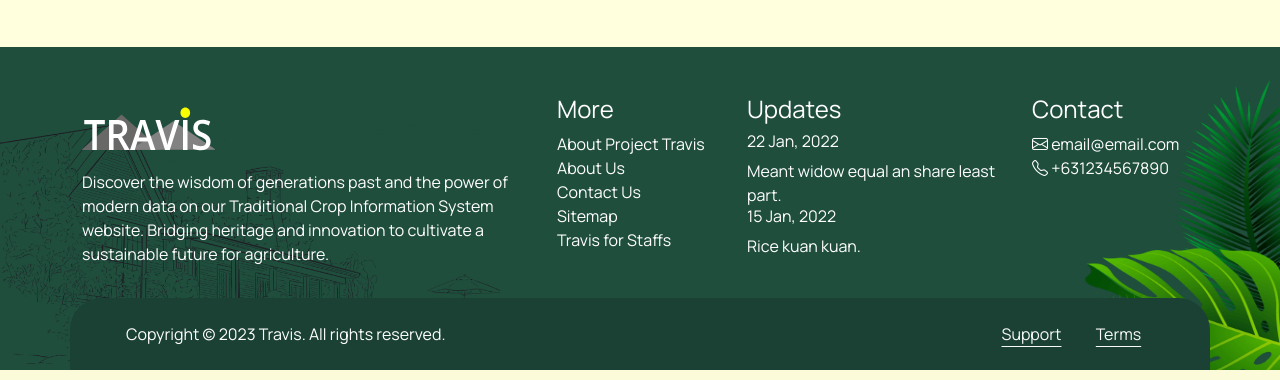
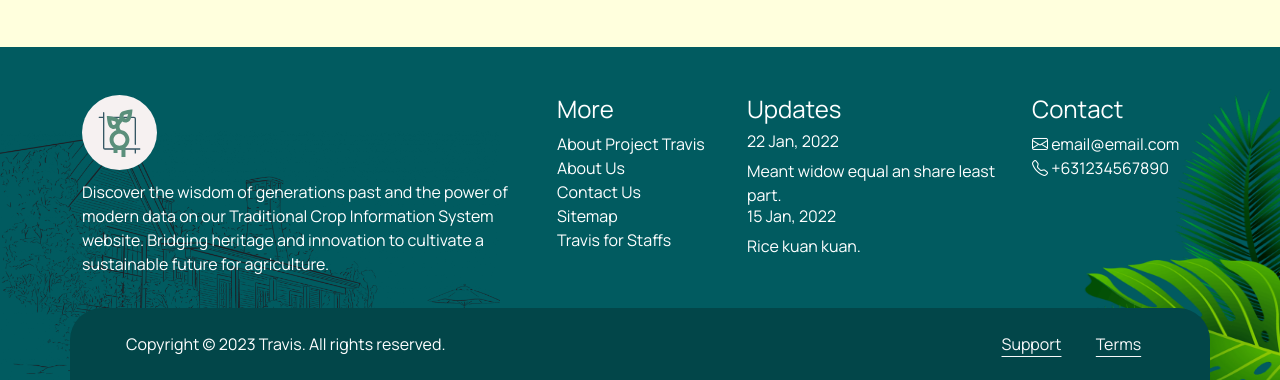
Before and after one commit to UJFord/uma, a PHP site: page / in a window 1280 px wide. Shown: the part 1209-1589 px from the top of the page. Run offline with PHP 8.4, Linux system fonts and the light colour scheme; some libraries are stand-ins or nearby versions.

Commit message:
color pallete change

```diff
--- a/css/landing.css/landing.css
+++ b/css/landing.css/landing.css
@@ -1,4 +1,22 @@
 @import url('https://fonts.googleapis.com/css2?family=Manrope:wght@400;700&family=Pacifico&display=swap');
+
+/* variable colors */
+:root{
+	/* color pallete */
+	--mainBrand: #016A70;
+	--darkAccent:#647A78;
+	--lightAccent: #7FA9AD;
+	--darkShades: #202A21;
+	--lightShades: #FFFFDD;
+
+	/* others */
+	--searchTextColor: #e7e7e7;
+	--headColor: #ffc861;
+}
+
+a{
+	color: #fff;
+}
 
 * {
 	margin: 0;
@@ -9,26 +27,22 @@
 body {
 	font-size: 16px;
 	font-family: 'Manrope', sans-serif;
-	background: #ffffdd;
+	background: var(--lightShades);
 }
 
 /* nav */
 #nav {
-	color: white;
-	background: #004b4f;
-	background: linear-gradient(
-		193deg,
-		rgba(0, 75, 79, 1) 0%,
-		rgba(1, 106, 112, 1) 100%
-	);
-    box-shadow: 0px 13px 28px -5px rgba(0,0,0,0.44);
+	/* color: #ffffff; */
+	background: var(--mainBrand);
+	background: linear-gradient(193deg, rgba(0,75,79,1) 0%, rgba(0,88,93,1) 24%, rgba(1,106,112,1) 100%);
+    box-shadow: 0px 13px 28px -5px #00000070;
 }
 /* nav search */
 #nav-search {
 	background: #f5f5f53f;
 }
 :root {
-	--searchTextColor: rgb(231, 231, 231);
+
 }
 	#nav-search input {
 		background: none;
@@ -63,7 +77,7 @@ body {
 		/* caption */
 		.carousel-caption h5{
 			font-size: 3em;
-			color: #ffc861;
+			color: var(--headColor);
 			font-family: 'Pacifico', cursive;
 		}
 
@@ -106,7 +120,7 @@ body {
 }
 	/* plink on active */
 	.plink-container:active{
-		border: 5px #A2C579 solid;
+		box-shadow: rgba(0, 0, 0, 0.4) 0px 2px 4px, rgba(0, 0, 0, 0.3) 0px 7px 13px -3px, rgba(0, 0, 0, 0.2) 0px -3px 0px inset;
 	}
 	/* plink on hover */
 	.plink-container:hover{
@@ -149,8 +163,6 @@ body {
 
 		/* text */
 		.plink-text{
-			/* border: 1px red solid; */
-			color: #fff;
 			height: 30%;
 			z-index: 1;
 			padding: 10px 0 10px 20px;
@@ -171,7 +183,7 @@ body {
 			}
 		/* arrow */
 		.arrow-container{
-			/* border: cyan solid 1px; */
+			position: relative;
 			color: #ffffff;
 			z-index: 1;
 			flex: 1;
@@ -180,30 +192,31 @@ body {
 				justify-content: center;
 				align-items: center;
 
-			animation: arrowDown 0.5s ease-out 0s 1 forwards;
+			animation: arrowDown 0.3s ease-out 0s 1 forwards;
 		}
 			/* animation */
 			.plink-container:hover .arrow-container{
-				animation: arrowUp 0.5s ease-out 0s 1 forwards;
-			}
-			.plink-container:hover .arrow-container:hover{
-				animation: arrowDown 0.5s ease-out 0s 1 forwards;
+				animation: arrowUp 0.3s ease-out 0s 1 forwards;
 			}
 				@keyframes arrowUp {
 					0% {
 						transform: rotate(0deg);
+						left: 0;
 					}
 
 					100% {
 						transform: rotate(-45deg);
+						left: -3px;
 					}
 				}
 				@keyframes arrowDown {
 					0% {
 						transform: rotate(-45deg);
+						left: -3px;
 					}
 					100% {
 						transform: rotate(0deg);
+						left: 0;
 					}
 				}
 
@@ -261,44 +274,73 @@ body {
 	}
 
 	/* TAGS AND SOCIALS*/
+#landing-tags,  #landing-socials{
+	background-color: var(--darkShades);
+	border-radius: 0.5rem;
+}
 	/* tags */
-	#landing-tags{
-		background-color: #fff;
-	}
 		/* titles */
 		#landing-tags h4,
 		#landing-socials h4{
-			border-bottom: 3px #004b4f solid;
+			color: #fff;
+			border-bottom: 3px var(--lightShades) solid;
 			font-size: 1.3rem;
 		}
 		/* links */
 		#landing-tags a{
-			background-color: #004b4f;
-			border: 2px #004b4f solid;
+			background-color: var(--lightShades);
 			text-decoration: none;
-			color: #ecebeb;
+			color: var(--darkShades);
 			font-size: 0.8rem;
 		}
 			#landing-tags a:hover{
-				background-color: #d7d7d7;
-				border: 2px #004b4f solid;
-				color: #004b4f;
+				background-color: #c4c497;
+				color: var(--lightShades);
 				cursor: pointer;
 			}
 			#landing-tags a:active{
 				background: #fff;
+				color: var(--darkShades);
 			}
+
 	/* socials */
 	#landing-socials a{
-		color: #004b4f;
+		color: var(--lightShades);
     }
 		#landing-socials i{
 			font-size: 1.5rem;
 			cursor: pointer;
 		}
 			#landing-socials i:hover{
-				color: #A2C579;
+				color: #c4c497;
 			}
 			#landing-socials i:active{
-				color: #d7d7d7;
+				color: #ffffff;
 			}
+
+
+/* FOOTER */
+#foot{
+	background: #015b60;
+	background-image: url('../../img/bg/footer-bg.png'),
+		url('../../img/bg/leaf\ .png');
+	background-repeat: no-repeat, no-repeat;
+	background-position: left bottom, right bottom;
+	background-size: 500px 250px, 300px 300px;
+}
+
+	/* logo */
+	#foot-logo{
+		background-image: url('../../img/logo/Uma\ logo.svg');
+			background-repeat: no-repeat;
+			background-size: cover;
+			background-position: center;
+			aspect-ratio: 1/1;
+			height: 75px;
+		margin-bottom: 10px;
+	}
+
+	/* credits */
+	#credits{
+		background: #024649;
+	}
--- a/index.html
+++ b/index.html
@@ -324,11 +324,7 @@
 							</div>
 
 							<!-- Socials -->
-							<div
-								id="landing-socials"
-								class="row py-4 px-3"
-								style="background-color: #ffffff"
-							>
+							<div id="landing-socials" class="row py-4 px-3">
 								<div class="">
 									<h4 class="w-25 py-2">Socials</h4>
 									<div
@@ -380,30 +376,11 @@
 		</section>
 
 		<!-- Footer -->
-		<footer
-			class="text-white pt-5"
-			style="
-				background: #1f4e3d;
-				background-image: url('../../img/bg/footer-bg.png'),
-					url('../../img/bg/leaf\ .png');
-				background-repeat: no-repeat, no-repeat;
-				background-position: left bottom, right bottom;
-				background-size: 500px 250px, 300px 300px;
-			"
-		>
+		<footer id="foot" class="text-white pt-5">
 			<div class="container">
 				<div class="row">
 					<div class="col-md-5 mb-3">
-						<div
-							style="
-								background-image: url('img/logo/travis-logo-white.svg');
-								background-repeat: no-repeat;
-								background-size: cover;
-								background-position: center;
-								aspect-ratio: 16 / 9;
-								height: 75px;
-							"
-						></div>
+						<div id="foot-logo"></div>
 						<p>
 							Discover the wisdom of generations past and the
 							power of modern data on our Traditional Crop
@@ -497,8 +474,8 @@
 				</div>
 
 				<div
+					id="credits"
 					class="text-center py-3 px-5 row rounded-top-5"
-					style="background: #1a4133"
 				>
 					<a
 						href="#"
```
Also changed, not shown: img/bg/brush.svg (added), img/logo/Uma logo dark.svg (added).
